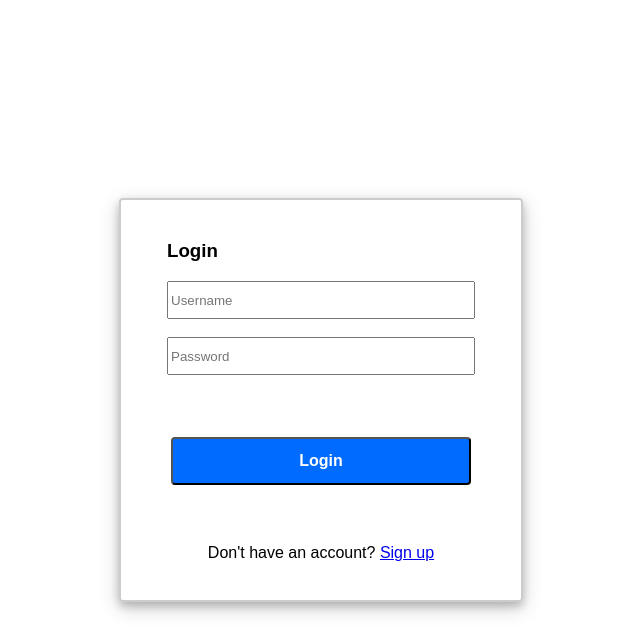
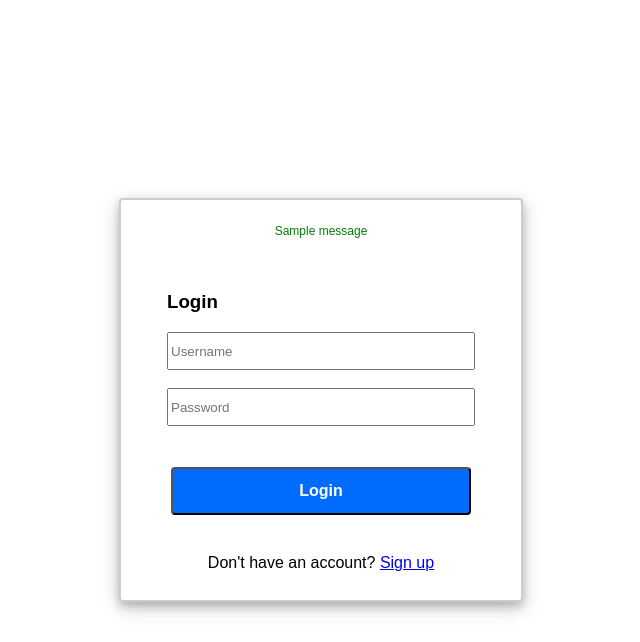
Before and after one commit to RenannLimaa/Django-projects, a Django app: page /users/login/ in a window 1280 px wide. Shown: the top 642 px of the page, without its empty margins (319-959 px from the left). Run offline with Django 5.2, Linux system fonts and the light colour scheme; tables that the repository leaves empty hold one stand-in row (values such as "Sample post"); one stand-in notice (Sample message) is shown.

Commit message:
show success message

```diff
--- a/auth/users/templates/users/login.html
+++ b/auth/users/templates/users/login.html
@@ -10,6 +10,11 @@
 
     <body>
         <div class="form">
+            {% if messages %}
+                {% for message in messages %}
+                <p style="font-size: 12px; color: green;">{{ message }}</p>
+                {% endfor %}
+            {% endif %}
             <form method="POST">
                 {% csrf_token %}
                 <h3>Login</h3>
```
